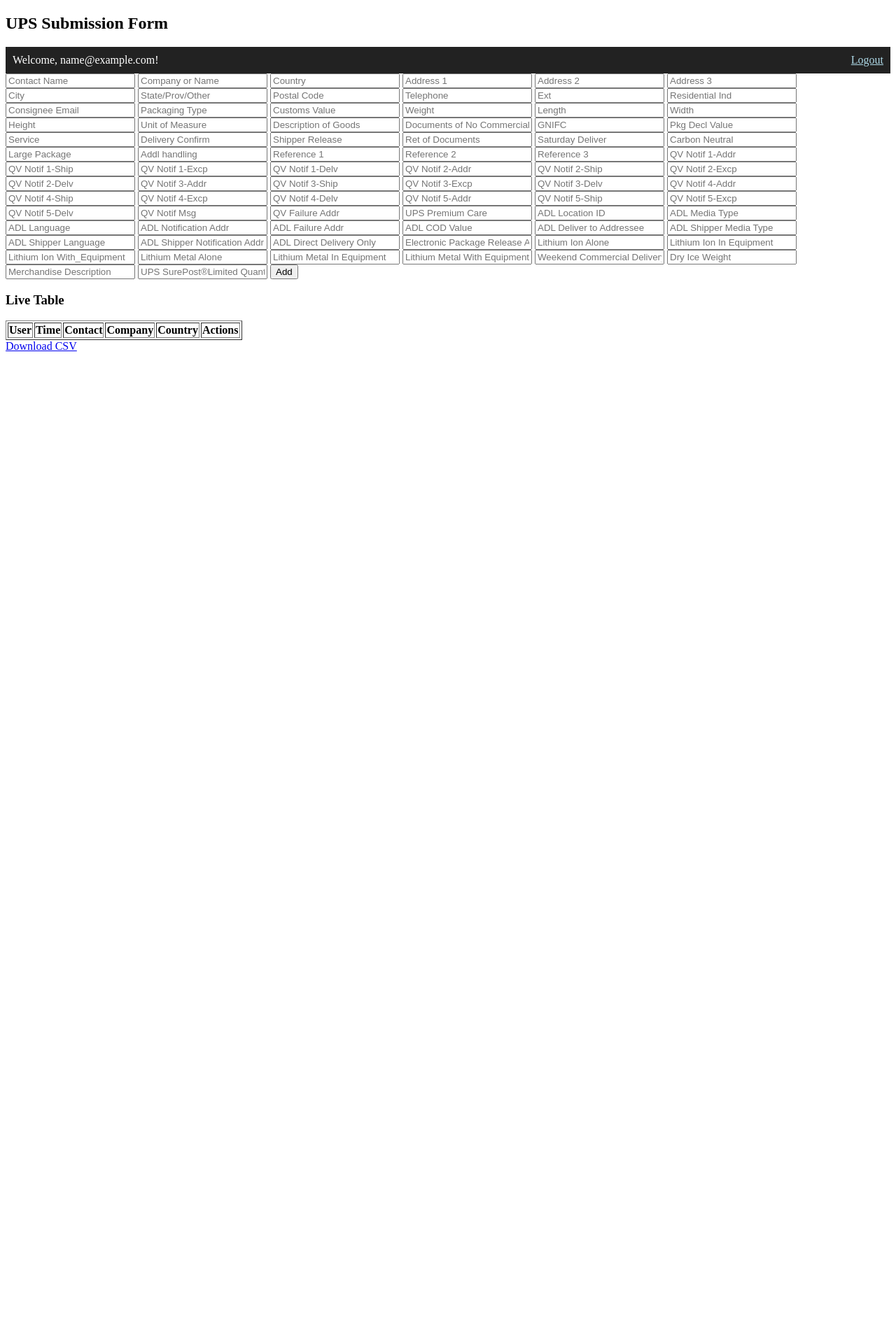
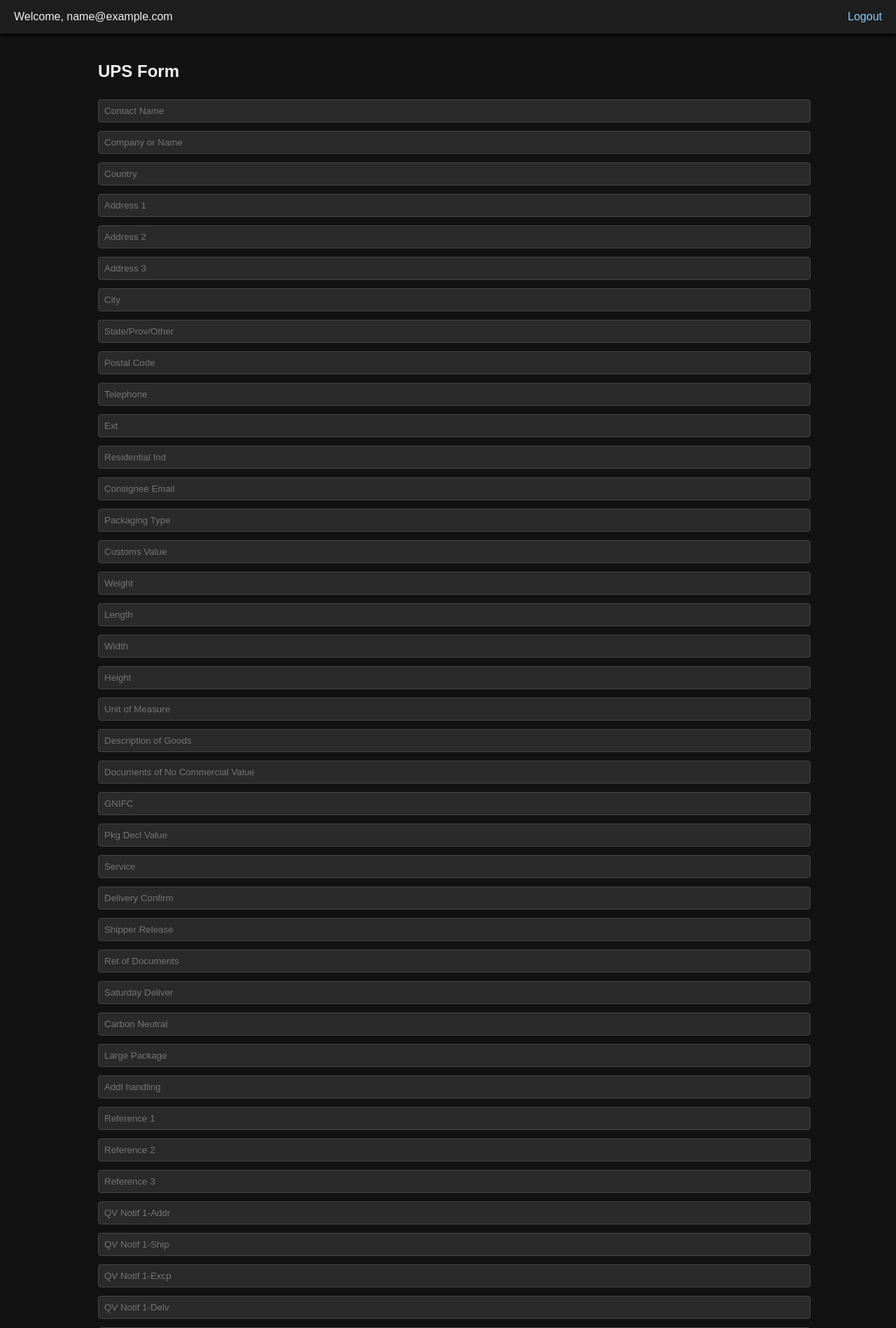
Before and after one commit to tpchespa/ch-ups-app, a Flask app: page / in a window 1280 px wide. Shown: the top 1898 px of the page at 70% size. Before the commit the page ends 502 px from the top, so only its background shows below. Run offline with Flask 3, Linux system fonts and the light colour scheme; the visitor is signed in with stand-in values (Sample User, id 1); data that the repository does not hold is empty; some libraries are stand-ins or nearby versions.

Commit message:
Styling for the dashboard

```diff
--- /dev/null
+++ b/static/styles.css
@@ -0,0 +1,69 @@
+body {
+    background-color: #121212;
+    color: #f0f0f0;
+    font-family: Arial, sans-serif;
+    margin: 0;
+    padding: 0;
+}
+
+header {
+    background-color: #1e1e1e;
+    padding: 15px 20px;
+    font-size: 16px;
+    display: flex;
+    justify-content: space-between;
+    align-items: center;
+    box-shadow: 0 2px 4px #000;
+}
+
+header a {
+    color: #90caf9;
+    text-decoration: none;
+}
+
+.container {
+    padding: 20px;
+    max-width: 1000px;
+    margin: 0 auto;
+}
+
+input, select {
+    width: 100%;
+    padding: 8px;
+    margin: 6px 0;
+    background-color: #2a2a2a;
+    border: 1px solid #444;
+    color: #f0f0f0;
+    border-radius: 4px;
+}
+
+button {
+    padding: 10px 16px;
+    margin-top: 10px;
+    background-color: #4caf50;
+    color: white;
+    border: none;
+    cursor: pointer;
+    border-radius: 4px;
+}
+
+button.delete-button {
+    background-color: #e53935;
+}
+
+table {
+    width: 100%;
+    border-collapse: collapse;
+    margin-top: 20px;
+    background-color: #1e1e1e;
+}
+
+th, td {
+    border: 1px solid #333;
+    padding: 8px;
+    text-align: left;
+}
+
+th {
+    background-color: #333;
+}
--- a/templates/dashboard.html
+++ b/templates/dashboard.html
@@ -1,12 +1,13 @@
 <!DOCTYPE html>
 <html>
-<head><title>UPS Full Form</title><script src="https://cdn.socket.io/4.3.2/socket.io.min.js"></script></head>
+<head><link rel="stylesheet" href="{{ url_for('static', filename='styles.css') }}"><title>UPS Full Form</title><script src="https://cdn.socket.io/4.3.2/socket.io.min.js"></script></head>
 <body>
-<h2>UPS Submission Form</h2>
-<div style="color: white; background: #222; padding: 10px;">
-  Welcome, {{ current_user.email }}!
-  <a href="/logout" style="color: lightblue; float: right;">Logout</a>
-</div>
+  <header>
+    <div>Welcome, {{ current_user.email }}</div>
+    <a href="/logout">Logout</a>
+  </header>
+<div class="container">
+<h2>UPS Form</h2>
 <form id="form">
 <input type="text" id="Contact_Name" placeholder="Contact Name">
 <input type="text" id="Company_or_Name" placeholder="Company or Name">
@@ -91,14 +92,18 @@
 <button type="submit">Add</button>
 </form>
 
-<h3>Live Table</h3>
-<table border="1" id="table">
-    <thead>
+    <h3>Live Table</h3>
+    <table id="table">
+      <thead>
         <tr>
-            <th>User</th><th>Time</th><th>Contact</th><th>Company</th><th>Country</th><th>Actions</th>
+          <th>User</th><th>Time</th><th>Contact</th><th>Company</th><th>Country</th><th>Actions</th>
         </tr>
-    </thead><tbody></tbody></table>
-<a href="/download">Download CSV</a>
+      </thead>
+      <tbody></tbody>
+    </table>
+
+    <a href="/download">Download CSV</a>
+  </div>
 
 <script>
 const socket = io();
```
